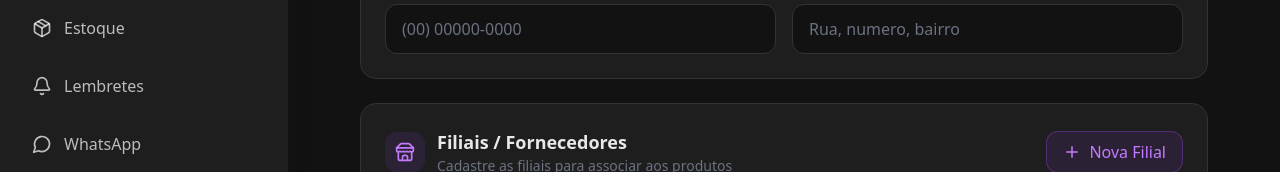
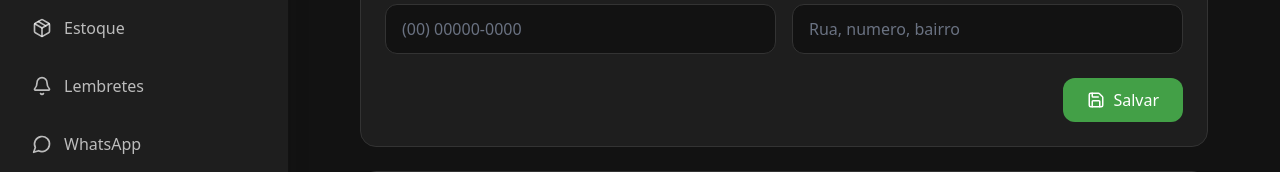
Before and after one commit to rafaelssenna/LubIA, a Next.js app in the folder apps/web/: page /configuracoes in a window 1280 px wide. Shown: the part 386-558 px from the top of the page. Built offline with nearby package versions, Linux system fonts and the light colour scheme; no server answers.

Commit message:
feat: add save button to company data section
Co-Authored-By: Claude Opus 4.5 <noreply@anthropic.com>

```diff
--- a/apps/web/src/app/(dashboard)/configuracoes/page.tsx
+++ b/apps/web/src/app/(dashboard)/configuracoes/page.tsx
@@ -578,6 +578,22 @@ export default function ConfiguracoesPage() {
                 className="w-full bg-[#121212] border border-[#333333] rounded-xl px-4 py-3 text-[#E8E8E8] placeholder-gray-500 focus:outline-none focus:border-[#43A047]"
               />
             </div>
+
+            {/* Botão Salvar */}
+            <div className="md:col-span-2 flex justify-end pt-2">
+              <button
+                onClick={handleSaveConfig}
+                disabled={saving}
+                className="flex items-center gap-2 px-6 py-2.5 bg-[#43A047] hover:bg-[#388E3C] disabled:opacity-50 rounded-xl text-white font-medium transition-colors"
+              >
+                {saving ? (
+                  <Loader2 size={18} className="animate-spin" />
+                ) : (
+                  <Save size={18} />
+                )}
+                {saving ? 'Salvando...' : 'Salvar'}
+              </button>
+            </div>
           </div>
         </div>
 
```
